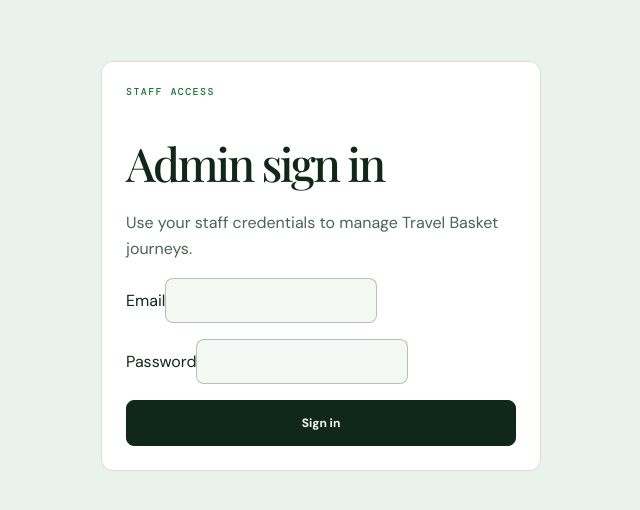
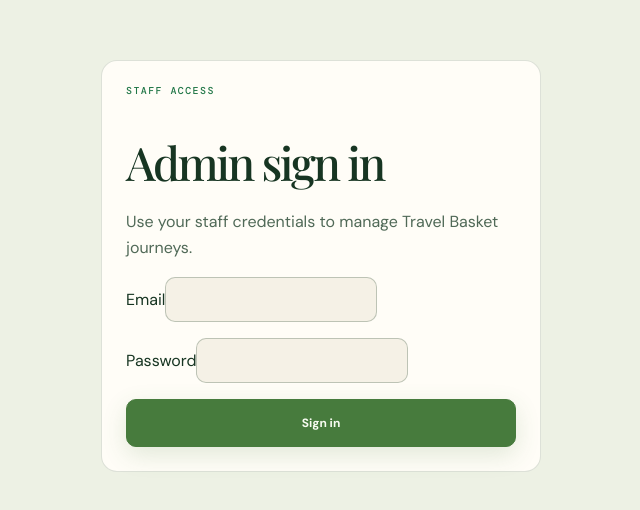
Before and after one commit to TaniKroos/Testing_Steve, a React (Vite) app in the folder frontend/: page /admin/login in a window 1280 px wide. Shown: the part 134-644 px from the top of the page, without its empty margins (319-959 px from the left). Built offline with nearby package versions, Linux system fonts and the light colour scheme; no server answers; a web font is replaced by a local one.

Commit message:
Elevate travel discovery visual design

```diff
--- a/frontend/src/components/Discover.jsx
+++ b/frontend/src/components/Discover.jsx
@@ -57,7 +57,8 @@ export function Discover({ packages, isLoading, isError, retry, onSelect, basket
 
   return <><Header savedCount={saved.length} basketCount={basket.length} /><main id="main-content">
     <section className="hero">
-      <div className="hero-copy"><p className="kicker">EXPEDITION CONSOLE · EST. 2026</p><motion.h1 initial={{ opacity: 0, y: 18 }} animate={{ opacity: 1, y: 0 }}>Fill your basket with <em className="type-word">{word}.</em></motion.h1><p className="hero-text">Thoughtful journeys into the world’s wild, beautiful places — selected for the stories you will bring home.</p><div className="search-bar"><Icon name="search" size={20} /><label className="sr-only" htmlFor="destination-search">Search destinations</label><input id="destination-search" value={search} onChange={(event) => { setSearch(event.target.value); update("search", event.target.value); }} placeholder="Search a destination" /><a className="search-submit" href="#all-journeys">Explore <Icon name="arrow" size={16} /></a></div><div className="search-chips"><span>POPULAR:</span>{["Japan", "Iceland", "Costa Rica"].map((place) => <button key={place} onClick={() => searchFor(place)}>{place}</button>)}</div><div className="hero-ctas"><a className="primary-button" href="#all-journeys">Explore journeys <Icon name="arrow" size={15} /></a><a className="outline-button" href="#how-it-works">How it works</a></div><div className="trust-row"><span>01 · CURATED STAYS</span><span>02 · SMALL GROUPS</span><span>03 · LIGHTER FOOTPRINTS</span></div></div>
+      <div className="hero-orbit hero-orbit-one" aria-hidden="true" /><div className="hero-orbit hero-orbit-two" aria-hidden="true" />
+      <div className="hero-copy"><p className="kicker">EXPEDITION CONSOLE · EST. 2026</p><motion.h1 initial={{ opacity: 0, y: 18 }} animate={{ opacity: 1, y: 0 }}>Fill your basket with <em className="type-word">{word}.</em></motion.h1><p className="hero-text">Thoughtful journeys into the world’s wild, beautiful places — selected for the stories you will bring home.</p><div className="search-bar"><Icon name="search" size={20} /><label className="sr-only" htmlFor="destination-search">Search destinations</label><input id="destination-search" value={search} onChange={(event) => { setSearch(event.target.value); update("search", event.target.value); }} placeholder="Where would you like to wander?" /><a className="search-submit" href="#all-journeys">Explore <Icon name="arrow" size={16} /></a></div><div className="search-chips"><span>POPULAR:</span>{["Japan", "Iceland", "Costa Rica"].map((place) => <button key={place} onClick={() => searchFor(place)}>{place}</button>)}</div><div className="hero-ctas"><a className="primary-button" href="#all-journeys">Explore journeys <Icon name="arrow" size={15} /></a><a className="outline-button" href="#how-it-works">How it works</a></div><div className="trust-row"><span>01 · CURATED STAYS</span><span>02 · SMALL GROUPS</span><span>03 · LIGHTER FOOTPRINTS</span></div></div>
       <aside className="hero-console" aria-label="Featured journey">
         <div className="console-top"><span>TRIP CODE / FEATURED ROUTE</span><span className="console-lights"><i /><i /><i /></span></div><div className="console-body"><p>$ travel-basket route --open</p><h2>{featured?.title || "A route worth taking"}</h2><div className="trip-code"><span><strong>{featured ? `JRN-${featured.country.slice(0, 3).toUpperCase()}-${String(featured.duration).replace(/\D/g, "").padStart(2, "0")}D` : "JRN-ROUTE-01"}</strong><br />{featured ? `${featured.location} · ${featured.rating}★ · ${featured.duration}` : "Waiting for the next departure"}</span><button onClick={() => window.navigator.clipboard?.writeText(featured?.title || "Travel Basket")}>COPY</button></div><div className="trip-code"><span>STATUS<br /><strong>{featured ? `${featured.departures?.[0]?.seats ?? "—"} SEATS LEFT` : "ROUTES LOADING"}</strong></span><span>FROM<br /><strong>{featured ? `$${salePrice(featured).toLocaleString()}` : "—"}</strong></span></div></div>
       </aside>
--- a/frontend/src/styles/base.css
+++ b/frontend/src/styles/base.css
@@ -1,11 +1,13 @@
 * { box-sizing: border-box; }
 html { scroll-behavior: smooth; background: var(--bg); }
-body { margin: 0; min-width: 320px; color: var(--text); background: var(--bg); font-family: var(--sans); font-size: var(--body); }
+body { margin: 0; min-width: 320px; color: var(--text); background: radial-gradient(circle at 90% -5%, color-mix(in srgb, var(--accent) 12%, transparent), transparent 25rem), var(--bg); font-family: var(--sans); font-size: var(--body); }
+body::selection { color: var(--button-text); background: var(--accent); }
 a { color: inherit; text-decoration: none; }
 button, input, select, textarea { font: inherit; }
 button { cursor: pointer; }
 button:focus-visible, a:focus-visible, input:focus-visible, select:focus-visible, textarea:focus-visible { outline: 2px solid var(--accent); outline-offset: 3px; }
 img { display: block; max-width: 100%; }
+main { overflow: hidden; }
 
 .skip-link { position: fixed; z-index: 100; top: -60px; left: 16px; padding: 10px 14px; color: var(--button-text); background: var(--accent); border-radius: var(--radius-sm); }
 .skip-link:focus { top: 16px; }
--- a/frontend/src/styles/components.css
+++ b/frontend/src/styles/components.css
@@ -1,6 +1,6 @@
-.site-header { min-height: 76px; display: flex; align-items: center; gap: 28px; padding: 0 var(--gutter); border-bottom: 1px solid var(--line); background: color-mix(in srgb, var(--bg) 92%, transparent); }
+.site-header { position: sticky; z-index: 30; top: 0; min-height: 78px; display: flex; align-items: center; gap: 28px; padding: 0 var(--gutter); border-bottom: 1px solid var(--line); background: color-mix(in srgb, var(--bg) 84%, transparent); backdrop-filter: blur(18px); }
 .brand { font-size: 21px; font-weight: 700; letter-spacing: -.08em; white-space: nowrap; }
-.brand-mark { display: inline-block; margin-right: 2px; color: var(--accent); font-size: 30px; transform: rotate(-20deg); }
+.brand-mark { display: inline-block; margin-right: 2px; color: var(--accent); font-size: 30px; transform: rotate(-20deg); text-shadow: 0 0 22px color-mix(in srgb, var(--accent) 65%, transparent); }
 .brand span:last-child { color: var(--accent); }
 .site-header nav { display: flex; gap: 24px; margin: 0 auto; color: var(--text-muted); font-size: 12px; font-weight: 600; }
 .site-header nav a[aria-current="page"], .site-header nav a:hover { color: var(--text); }
@@ -13,8 +13,8 @@
 .admin-header { justify-content: space-between; }.admin-header .header-actions { margin-left: auto; }
 .portal-label { color: var(--teal); font: 10px var(--mono); letter-spacing: .12em; }
 
-.primary-button, .outline-button, .search-submit { min-height: 46px; display: inline-flex; align-items: center; justify-content: center; gap: 8px; padding: 0 17px; border-radius: var(--radius-sm); font-size: 12px; font-weight: 700; transition: transform .18s ease, border-color .18s ease; }
-.primary-button, .search-submit { color: var(--button-text); background: var(--text); border: 1px solid var(--text); }
+.primary-button, .outline-button, .search-submit { min-height: 48px; display: inline-flex; align-items: center; justify-content: center; gap: 8px; padding: 0 19px; border-radius: var(--radius-sm); font-size: 12px; font-weight: 700; transition: transform .22s ease, border-color .22s ease, box-shadow .22s ease; }
+.primary-button, .search-submit { color: var(--button-text); background: var(--accent); border: 1px solid var(--accent); box-shadow: 0 8px 24px color-mix(in srgb, var(--accent) 16%, transparent); }
 .outline-button { color: var(--text); border: 1px solid var(--line-strong); background: transparent; }
 .primary-button:hover, .outline-button:hover, .search-submit:hover { transform: translateY(-1px); border-color: var(--accent); }
 .primary-button:active, .outline-button:active, .search-submit:active { transform: scale(.98); }
@@ -22,9 +22,9 @@
 .ripple { position: absolute; width: 12px; height: 12px; border-radius: 50%; background: rgb(255 255 255 / .35); transform: translate(-50%, -50%) scale(0); animation: ripple .65s ease-out; }
 @keyframes ripple { to { opacity: 0; transform: translate(-50%, -50%) scale(18); } }
 
-.package-card, .skeleton-card { overflow: hidden; background: var(--panel); border: 1px solid var(--line); border-radius: var(--radius-md); transition: border-color .25s ease; }
-.package-card:hover { border-color: var(--line-strong); }
-.card-image { height: 220px; margin: 10px 10px 0; position: relative; overflow: hidden; border-radius: var(--radius-sm); }
+.package-card, .skeleton-card { overflow: hidden; background: var(--panel); border: 1px solid var(--line); border-radius: var(--radius-md); box-shadow: 0 8px 24px rgba(0, 0, 0, .08); transition: transform .3s ease, border-color .3s ease, box-shadow .3s ease; }
+.package-card:hover { border-color: var(--line-strong); box-shadow: var(--shadow); }
+.card-image { height: 230px; margin: 10px 10px 0; position: relative; overflow: hidden; border-radius: calc(var(--radius-md) - 5px); }
 .card-image img { width: 100%; height: 100%; object-fit: cover; transition: transform .35s ease; }
 .package-card:hover img { transform: scale(1.03); }
 .offer-badge { position: absolute; top: 10px; left: 10px; padding: 5px 7px; color: var(--button-text); background: var(--accent); border-radius: 5px; font: 9px var(--mono); }
--- a/frontend/src/styles/tokens.css
+++ b/frontend/src/styles/tokens.css
@@ -1,21 +1,23 @@
 :root {
   color-scheme: dark;
-  --bg: #09140e;
-  --panel: #102319;
-  --panel-raised: #152d20;
-  --panel-soft: #1c3929;
+  --bg: #07130f;
+  --panel: #0d2118;
+  --panel-raised: #143025;
+  --panel-soft: #1b3a2b;
   --line: rgba(229, 246, 234, 0.12);
-  --line-strong: rgba(229, 246, 234, 0.24);
-  --text: #f0f8f1;
-  --text-muted: #b1c8b8;
-  --teal: #79d58d;
-  --accent: #a7e5b4;
+  --line-strong: rgba(229, 246, 234, 0.27);
+  --text: #f5f5e9;
+  --text-muted: #b4c8bb;
+  --teal: #84d7a0;
+  --accent: #d5eb9a;
+  --gold: #e9b66e;
   --danger: #f2a49d;
-  --button-text: #09140e;
-  --radius-sm: 8px;
-  --radius-md: 12px;
-  --radius-lg: 16px;
-  --content: 1120px;
+  --button-text: #0a180f;
+  --shadow: 0 22px 60px rgba(0, 0, 0, 0.24);
+  --radius-sm: 10px;
+  --radius-md: 16px;
+  --radius-lg: 24px;
+  --content: 1180px;
   --gutter: clamp(20px, 5vw, 72px);
   --space-section: clamp(84px, 11vw, 152px);
   --display: clamp(3.25rem, 8vw, 7.5rem);
@@ -29,16 +31,18 @@
 
 [data-theme="light"] {
   color-scheme: light;
-  --bg: #f4f8f3;
-  --panel: #ffffff;
-  --panel-raised: #eaf3eb;
-  --panel-soft: #dfece1;
-  --line: rgba(12, 56, 28, 0.15);
-  --line-strong: rgba(12, 56, 28, 0.28);
-  --text: #102817;
-  --text-muted: #486653;
-  --teal: #16763a;
-  --accent: #398a50;
+  --bg: #f5f1e6;
+  --panel: #fffdf7;
+  --panel-raised: #edf1e4;
+  --panel-soft: #e2ebda;
+  --line: rgba(20, 57, 33, 0.14);
+  --line-strong: rgba(20, 57, 33, 0.25);
+  --text: #173522;
+  --text-muted: #506957;
+  --teal: #227748;
+  --accent: #477b3d;
+  --gold: #b76a24;
   --danger: #a8423a;
-  --button-text: #f8fcf8;
+  --button-text: #f8fcf2;
+  --shadow: 0 22px 60px rgba(38, 63, 38, 0.12);
 }
```
Also changed, not shown: frontend/src/styles/sections.css.
